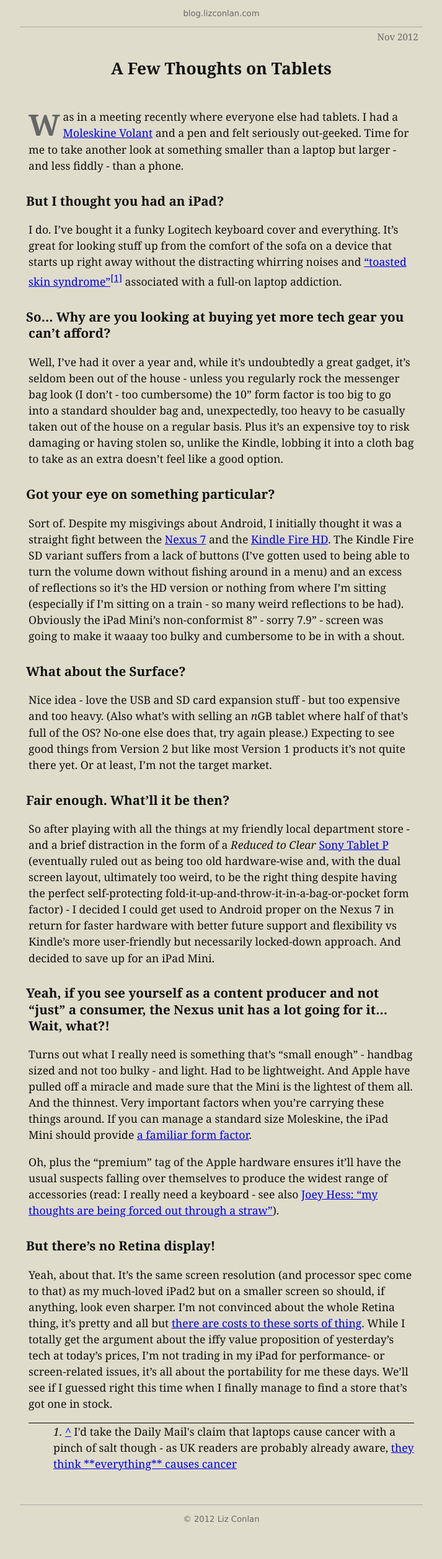
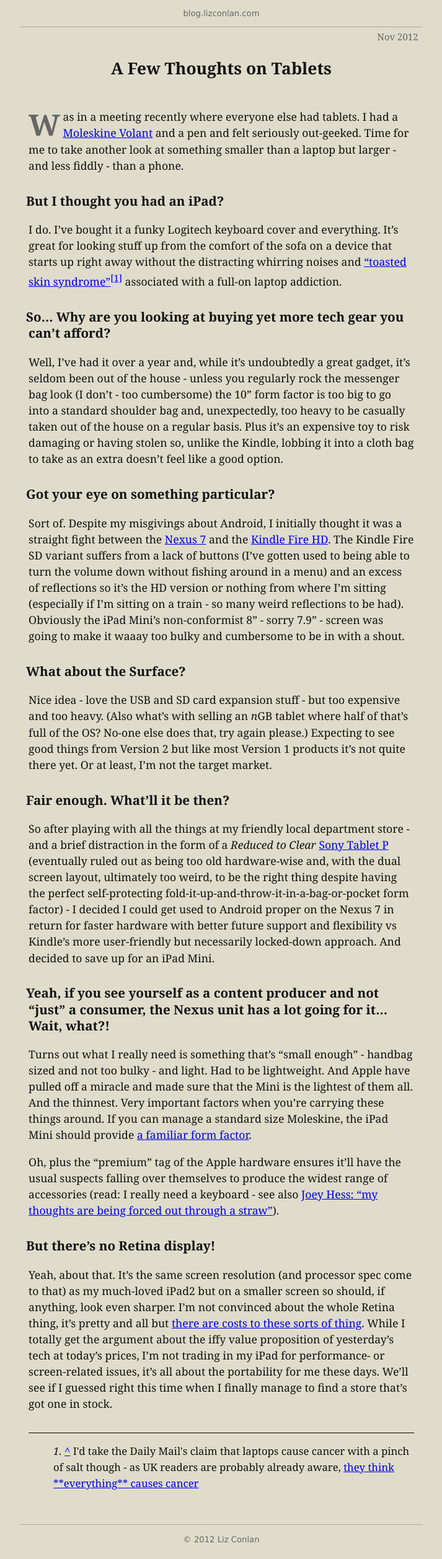
Before and after one commit to lizconlan/lizconlan.github.com, a Jekyll site: the page built from _posts/2012-11-03-a-few-thoughts-on-tablets.md, in a window 1280 px wide. Shown: the whole page at 62% size, without its empty margins (283-996 px from the left). Built offline with Jekyll 4.4.1, drawn with Linux system fonts in a browser that asks for light colours; before the commit the page ends 2484 px from its top, so only the background shows below that.

Commit message:
tinkering with post css

```diff
--- a/_layouts/post.html
+++ b/_layouts/post.html
@@ -16,7 +16,7 @@
       div.intro>p:first-of-type:first-letter{font-size:270%;font-weight:bold;float:left;margin-top:0.26em;margin-right:0.1em;color:#666}
       article{display:block;position:relative;padding:0 0.8em}
       span.post_date{display:block;position:absolute;text-align:center;top:-3.4em;right:0.5em;font-size:0.85em;color:#666}
-      ul#footnotes{margin-top: 1em; border-top: 1px solid black; list-style:none;}
+      ul#footnotes{margin-top: 2em; border-top: 1px solid black; list-style:none; padding-top: 1em; font-size: 95%;}
     </style>
     <script type="text/javascript">
       var _gaq = _gaq || [];
```
